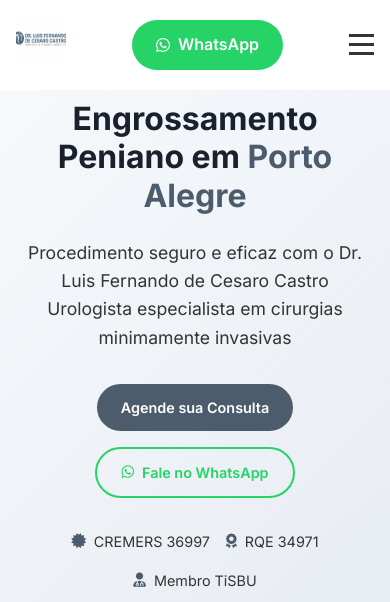
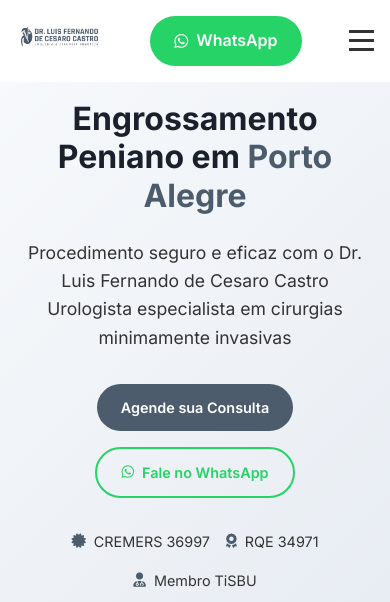
Before and after one commit to Dr-Luis-Castro/Site-preenchimento, a plain HTML site: page index.html in a window 390 px wide. Shown: the top 602 px of the page. Drawn offline with Linux system fonts and the light colour scheme.

Commit message:
Atualização de logo, descrição médica e ajustes de layout

```diff
--- a/index.html
+++ b/index.html
@@ -15,7 +15,7 @@
         <nav class="nav">
             <div class="nav-container">
                 <div class="nav-logo">
-                    <img src="assets/logo_dr_luis_castro.png" alt="Dr. Luis Fernando de Cesaro Castro" style="height: 50px;">
+                    <img src="assets/logo_dr_luis_castro_new.png" alt="Dr. Luis Fernando de Cesaro Castro">
                 </div>
                 <div class="nav-menu">
                     <a href="#inicio" class="nav-link">Início</a>
@@ -105,7 +105,7 @@
             <div class="doctor-content">
                 <div class="doctor-info">
                     <h2>Dr. Luis Fernando de Cesaro Castro</h2>
-                    <p class="doctor-title">Médico Urologista Especialista em Cirurgia Robótica</p>
+                    <p class="doctor-title">Médico Urologista e Andrologista, especialista na saúde sexual masculina. Possui experiência em disfunções sexuais, cirurgias penianas e estética genital masculina.</p>
 
                     <div class="credentials">
                         <h3>Formação e Especialização</h3>
--- a/styles.css
+++ b/styles.css
@@ -36,6 +36,12 @@ body {
     padding: 1rem 2rem;
     max-width: 1200px;
     margin: 0 auto;
+}
+
+.nav-logo img {
+    height: 40px;
+    max-width: 300px;
+    object-fit: contain;
 }
 
 .nav-logo h2 {
@@ -749,6 +755,11 @@ body {
 
 /* Responsive Design */
 @media (max-width: 768px) {
+    .nav-logo img {
+        height: 35px;
+        max-width: 250px;
+    }
+
     .nav-menu {
         display: none;
     }
@@ -818,6 +829,11 @@ body {
 }
 
 @media (max-width: 480px) {
+    .nav-logo img {
+        height: 30px;
+        max-width: 200px;
+    }
+
     .hero-title {
         font-size: 2rem;
     }
```
Also changed, not shown: assets/logo_dr_luis_castro_new.png (added).
